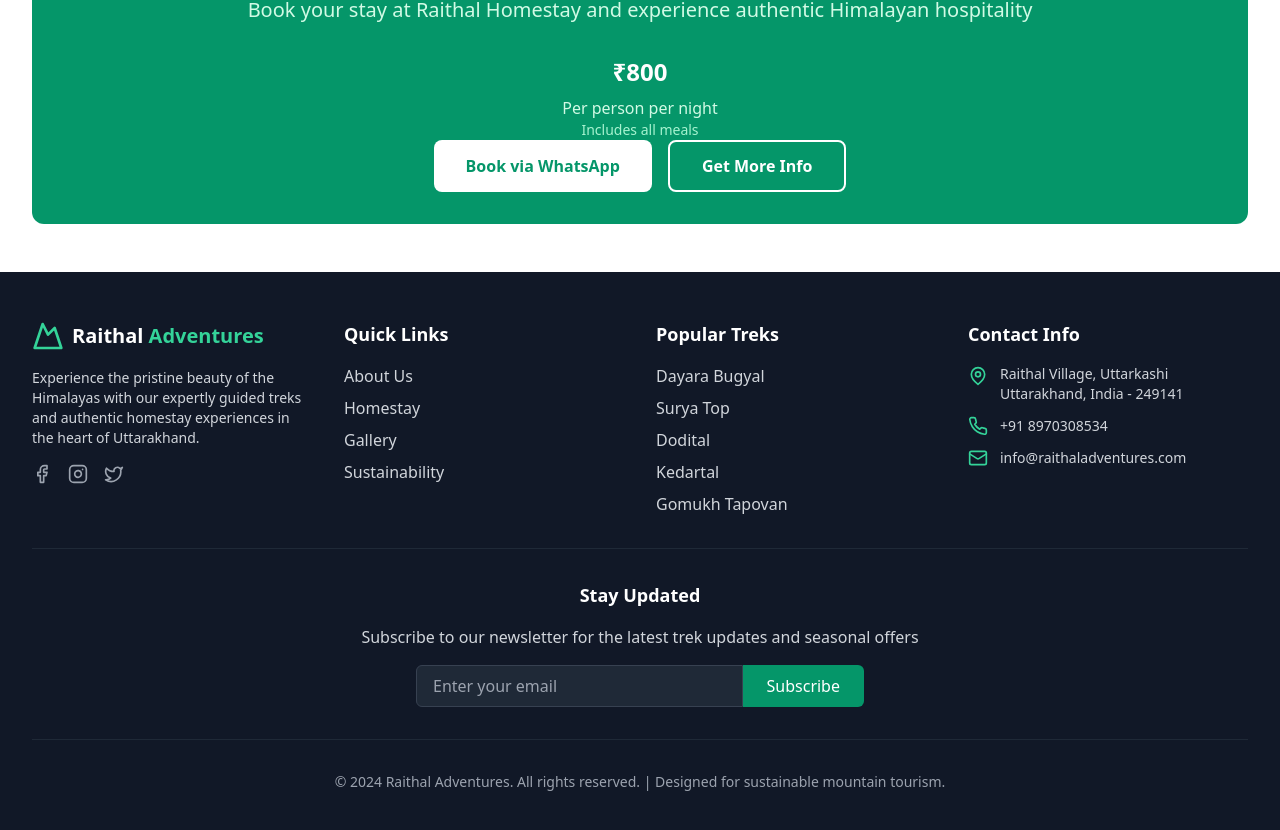
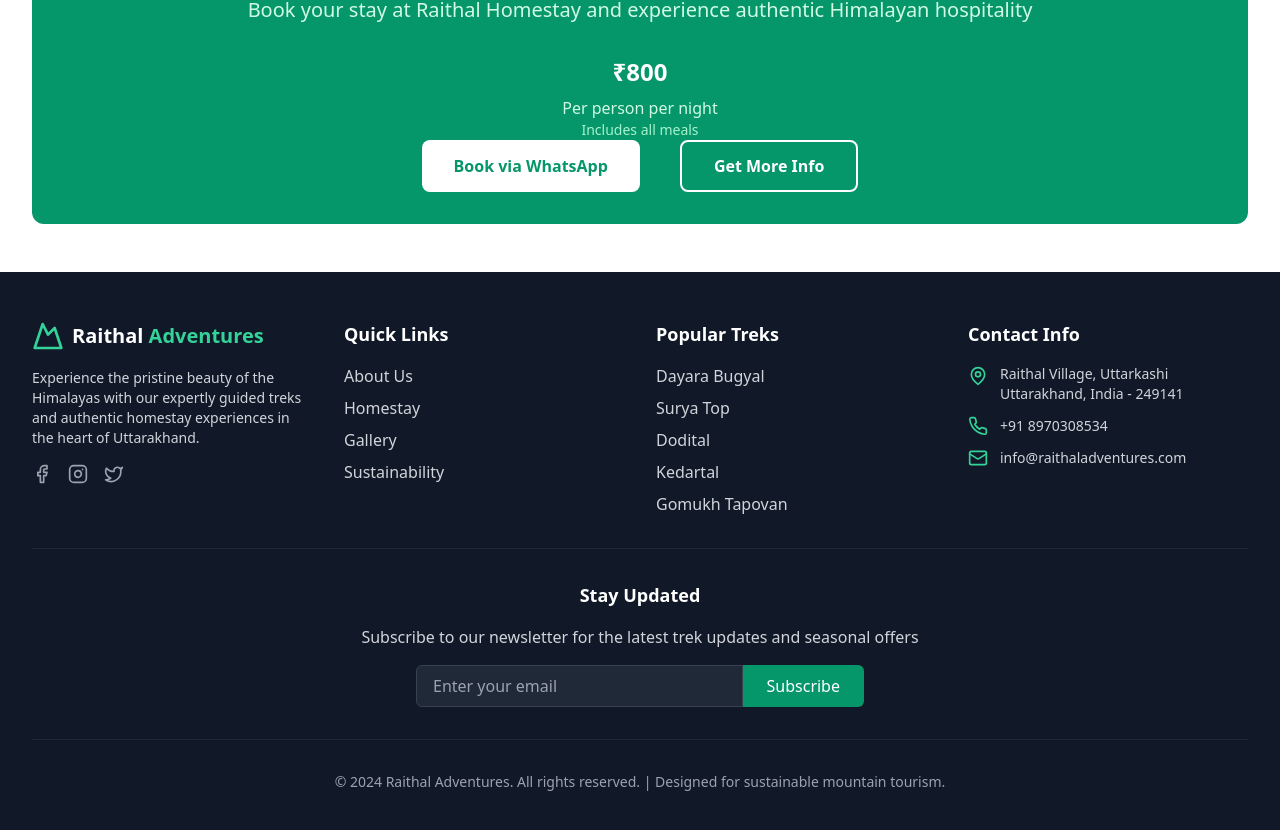
Before and after one commit to bhanups952/RaithalAdventures, a React (Vite) app: page /homestay in a window 1280 px wide. Shown: the part 3255-4085 px from the top of the page. Built offline with nearby package versions, Linux system fonts and the light colour scheme.

Commit message:
Updated HomestayPage.tsx

```diff
--- a/src/pages/HomestayPage.tsx
+++ b/src/pages/HomestayPage.tsx
@@ -384,7 +384,7 @@ const HomestayPage: React.FC = () => {
               <div className="text-sm text-emerald-200">Includes all meals</div>
             </div>
           </div>
-          <div className="flex flex-col sm:flex-row gap-4 justify-center">
+          <div className="flex flex-col sm:flex-row gap-10 justify-center">
             <button
               onClick={() => {
                 const phoneNumber = '918970308534';
```
